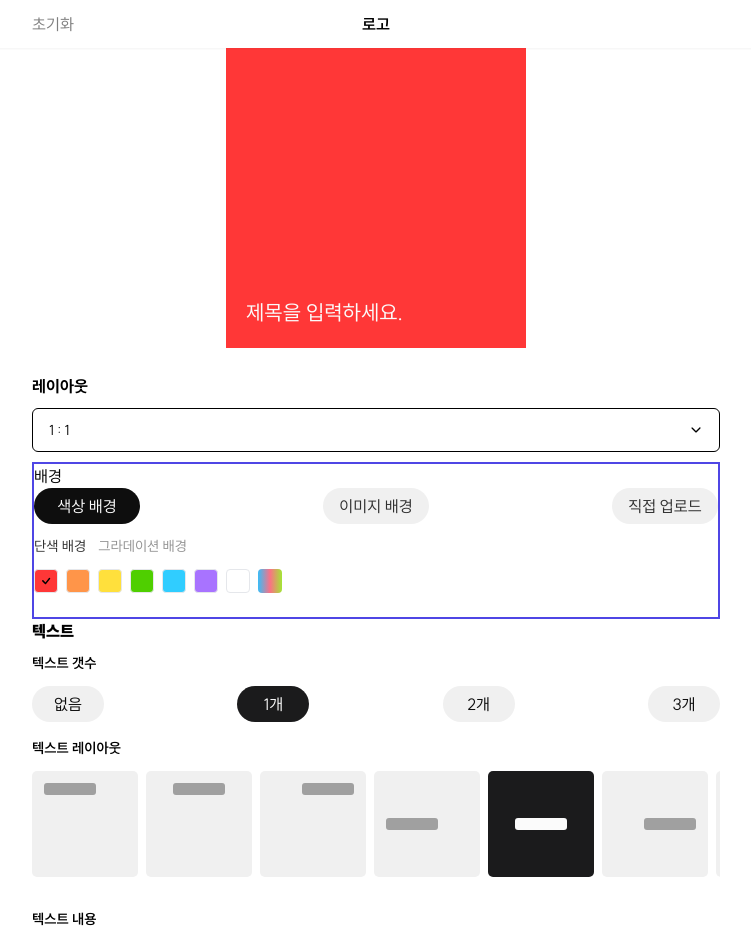
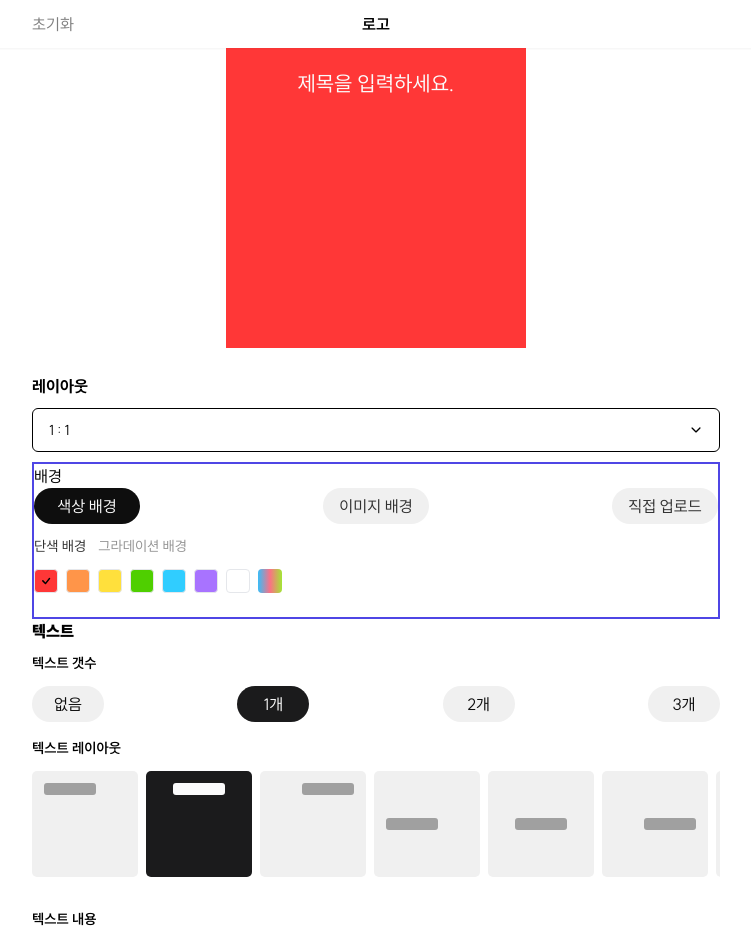
Before and after one commit to Yangjaecheon-Otter-Guardians/simple-thumbnail, a React (Create React App) app in the folder frontend/: page / in a window 1280 px wide. Shown: the top 940 px of the page, without its empty margins (264-1015 px from the left). Built offline with nearby package versions, Linux system fonts and the light colour scheme.

Commit message:
feat: 글자 갯수 선택 시 레이아웃 디폴트값 선택하도록 수정

```diff
--- a/frontend/src/components/text/TextLayoutGroup.tsx
+++ b/frontend/src/components/text/TextLayoutGroup.tsx
@@ -1,5 +1,5 @@
 import { layoutPositionState, LayoutPositionType, textCountState } from 'atom/textAtom';
-import { useState } from 'react';
+import { useEffect, useState } from 'react';
 import { useRecoilValue, useSetRecoilState } from 'recoil';
 
 import styles from 'styles/TextTool.module.css';
@@ -8,6 +8,12 @@ const TextLayoutGroup = () => {
   const count = useRecoilValue(textCountState);
   const [layoutType, setLayoutType] = useState<string>('center');
   const setLayoutPosition = useSetRecoilState(layoutPositionState);
+
+  useEffect(() => {
+    setLayoutType('top');
+    setLayoutPosition(getLayoutTailwind('top'));
+  }, [count]);
+
   return (
     <div className={styles.layoutButtonGroup}>
       {getLayoutGroupList(count).map((item, index) => {
```
